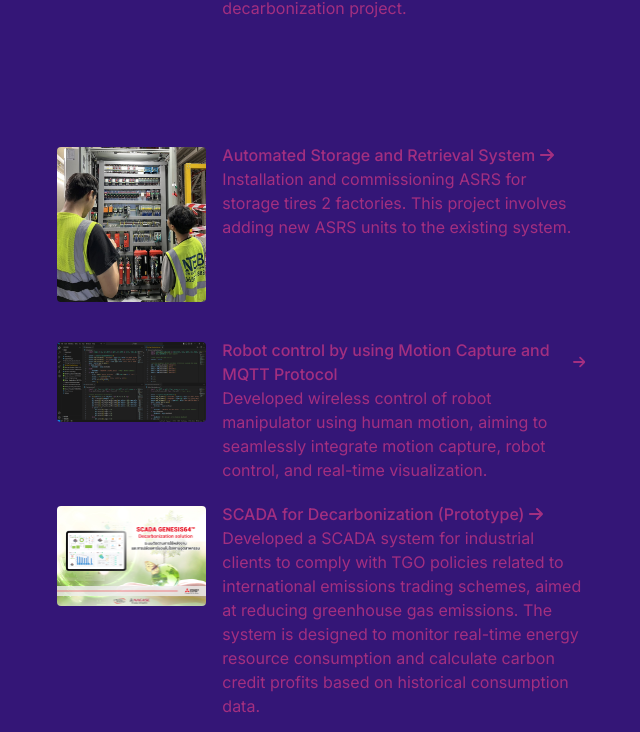
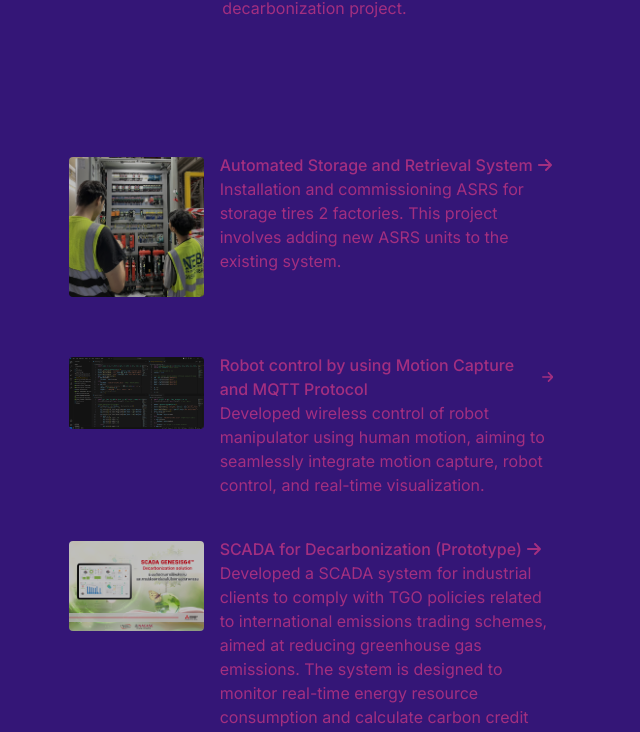
Before and after one commit to phurin-git/portfolio-v1, a Next.js app: page / in a window 1280 px wide. Shown: the part 819-1551 px from the top of the page, without its empty margins (599-1239 px from the left). Built offline with nearby package versions, Linux system fonts and the light colour scheme.

Commit message:
Add Glassmorphism

```diff
--- a/src/app/components/Project.tsx
+++ b/src/app/components/Project.tsx
@@ -1,7 +1,7 @@
 export default function Project(props:any) {
     return (
-        <a className="py-2.5 grid grid-cols-3 group hover:text-highlight" href={props.item.link} target="_blank" rel="noopener noreferrer">
-            <div className="m-4 mt-1">
+        <a className="transition ease-in-out duration-300 hover:drop-shadow-xl hover:bg-gray-400 hover:rounded-md hover:bg-clip-padding hover:backdrop-filter hover:backdrop-blur-sm hover:bg-opacity-10 pr-8 pl-3 py-5 grid grid-cols-3 group hover:text-highlight" href={props.item.link} target="_blank" rel="noopener noreferrer">
+            <div className="brightness-75 group-hover:brightness-100 m-4 mt-1">
                 <img className="size-auto rounded outline-4 outline-none group-hover:outline group-hover:outline-current outline-offset-0" src={props.item.previewImage} alt="" />
             </div>
             <div className="leading-normal font-medium grid-cols-subgrid col-span-2 flex flex-col">
@@ -16,3 +16,5 @@ export default function Project(props:any) {
         </a>
     )
 }
+
+//h-full w-full bg-gray-400 rounded-md bg-clip-padding backdrop-filter backdrop-blur-sm bg-opacity-10 border border-gray-100
```
